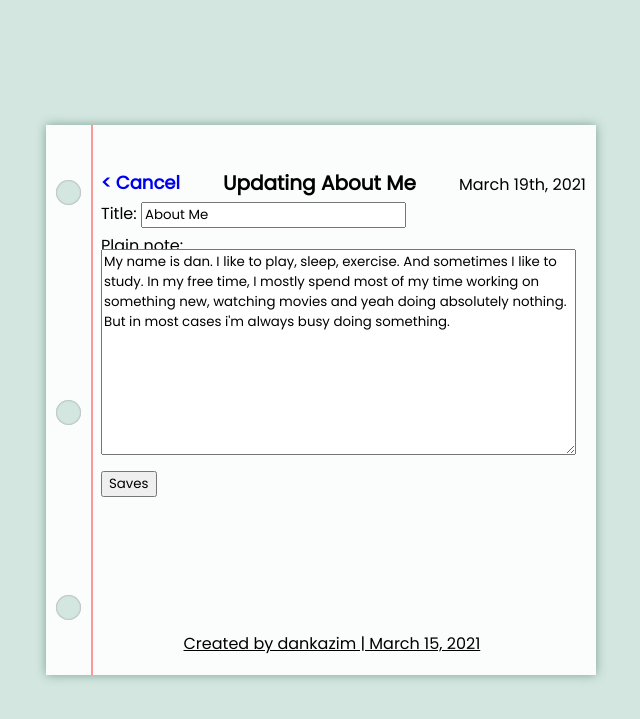
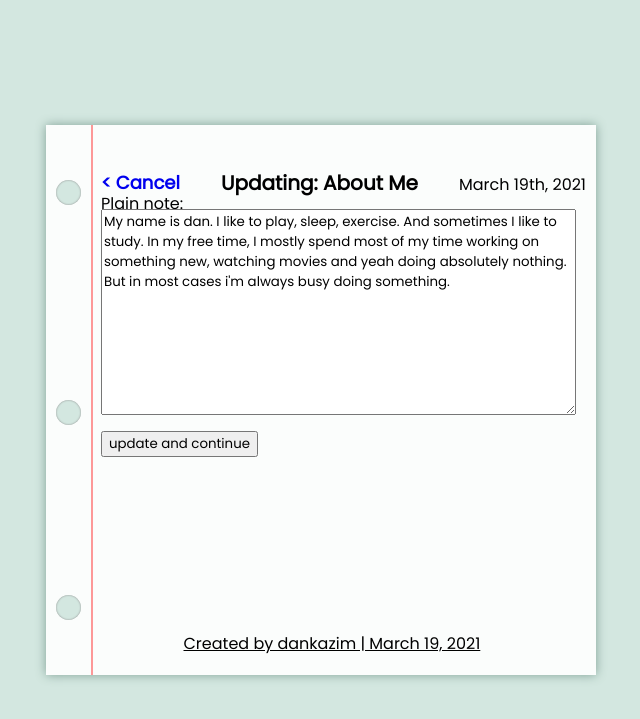
Before and after one commit to dankazim/NoteBook, a Django app: a page that uses Notes/templates/Notes/page_structure.html in a window 1280 px wide. Shown: the top 719 px of the page, without its empty margins (369-1009 px from the left). Run offline with Django 3.2, Linux system fonts and the light colour scheme; data comes from the database, SQL or seed files in the repository; both versions use the stored data as it was after the commit.

Commit message:
update css

```diff
--- a/Notes/static/Notes/page_style.css
+++ b/Notes/static/Notes/page_style.css
@@ -3,7 +3,6 @@
 	font-family: 'Poppins', sans-serif;
 
 }
-
 body {
   margin: 0;
   padding: 0;
@@ -29,12 +28,6 @@ body {
   width: 2px;
   background: rgba(255,0,0,0.4);
 }
-/*  .lines {
-  margin-top: 40px;
-  height: calc(100% - 40px);
-  width: 100%;
-  background-image: repeating-linear-gradient(white 0px, white 26px, steelblue 27px);
-}  */
 .text {
   position: absolute;
   top: 42px;
@@ -70,9 +63,7 @@ footer{
   top:92%;
   left: 25%;
   text-decoration: underline;
-
 }
-
 h1{
   font-size: 20px;
   text-align: center;
@@ -96,7 +87,9 @@ li{
   line-height: 20px;
   padding-bottom: 7px;
 }
-
+a .go-back{
+font-size: 18px;
+}
 
 li a{
   color: black;
--- a/Notes/templates/Notes/notebook_form_add.html
+++ b/Notes/templates/Notes/notebook_form_add.html
@@ -12,7 +12,7 @@
     <form method="POST" action="{% url 'Notes:create' %}" class="add">
         {% csrf_token %}
         {{ form.as_p}}
-        <input type="submit" value="Saves">
+        <input type="submit" value="Add Note">
     </form>
 
 {% endblock mynotes %}
--- a/Notes/templates/Notes/notebook_form_update.html
+++ b/Notes/templates/Notes/notebook_form_update.html
@@ -1,7 +1,7 @@
 {% extends "Notes/page_structure.html" %}
 
 {% block heading %}
-<a href={% url 'Notes:index' %} class="go-back">&#60 Cancel</a> Updating {{notebook.title}}
+<a href={% url 'Notes:index' %} class="go-back">&#60 Cancel</a> Updating: {{notebook.title}}
 {% endblock %}
 
 {% block date %}
@@ -12,7 +12,7 @@
     <form method="POST">
         {% csrf_token %}
         {{ form.as_p}}
-        <input type="submit" value="Saves">
+        <input type="submit" value="update and continue">
     </form>
 
 {% endblock mynotes %}
--- a/Notes/templates/Notes/page_structure.html
+++ b/Notes/templates/Notes/page_structure.html
@@ -20,13 +20,12 @@
             content
             {% endblock mynotes %}
 
-
           </div>
         </div>
         <div class="holes hole-top"></div>
         <div class="holes hole-middle"></div>
         <div class="holes hole-bottom"></div>
-        <footer>Created by dankazim | March 15, 2021</footer>
+        <footer>Created by dankazim | March 19, 2021</footer>
     </div>
 
 </body>
--- a/Notes/views.py
+++ b/Notes/views.py
@@ -6,6 +6,7 @@ from django.urls import reverse
 from django.views import generic
 from django.utils import timezone
 from .models import NoteBook
+
 
 # Create your views here.
 
@@ -29,7 +30,7 @@ class DeleteNote(generic.DeleteView):
 
 class UpdateNote(generic.UpdateView):
     model = NoteBook
-    fields =['title','plain_note']
+    fields =['plain_note']
     template_name = 'Notes/notebook_form_update.html'
     update_date = timezone.now()
     success_url ="/note/{title}/"
```
Also changed, not shown: db.sqlite3.
